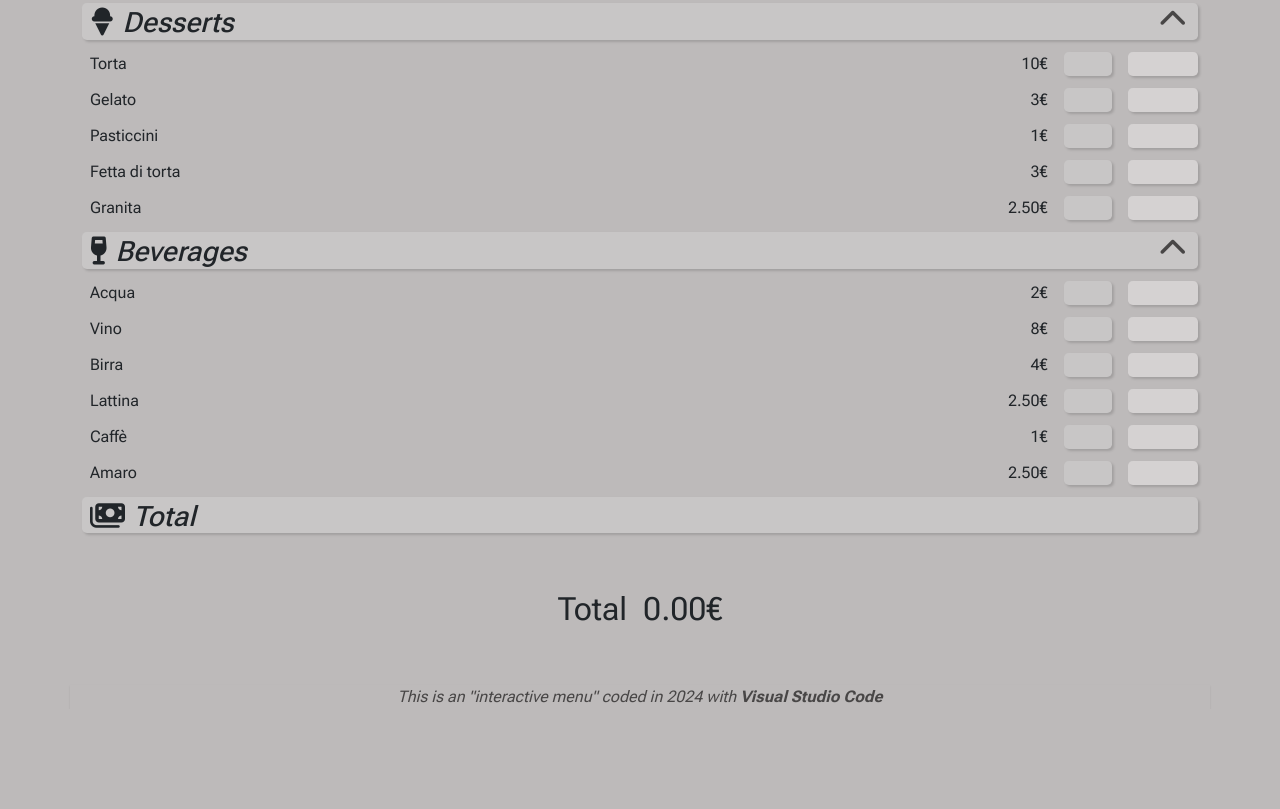
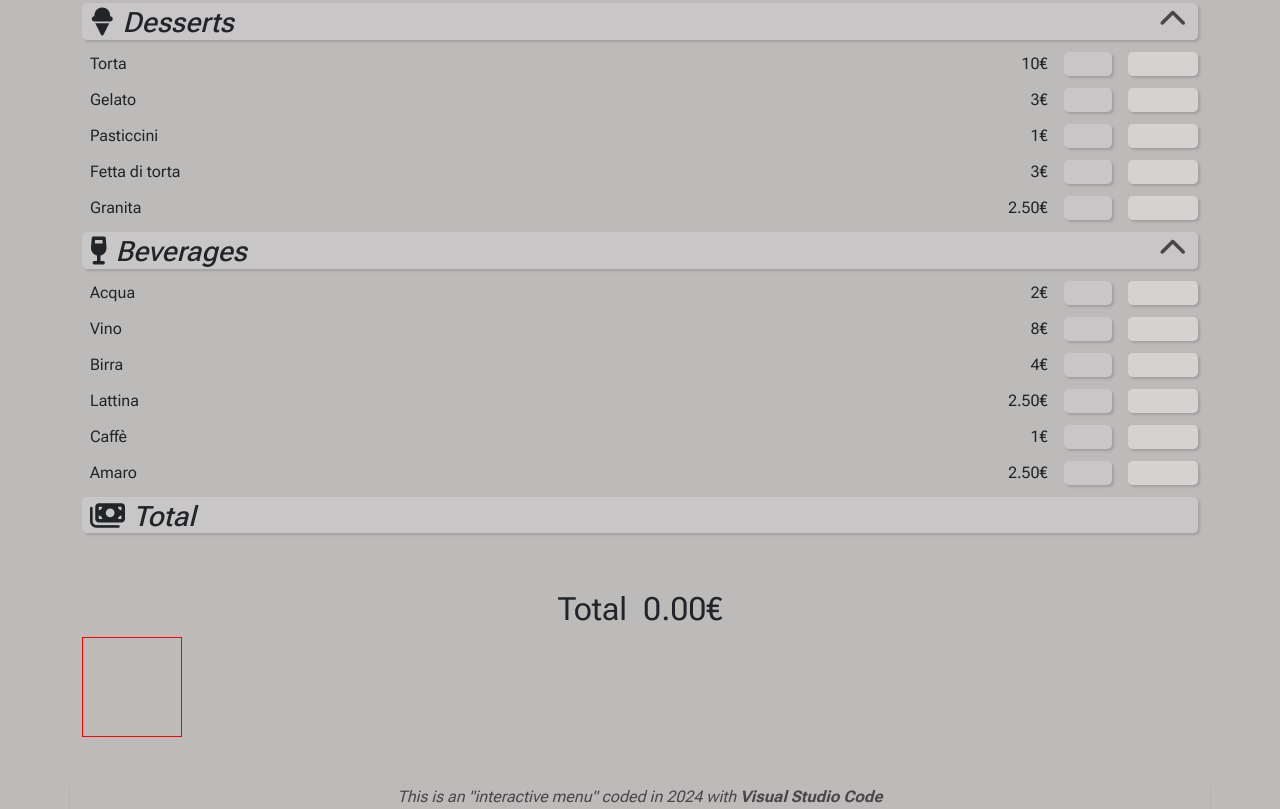
Before and after one commit to gluke0/interactive-menu-receipt, a plain HTML site: page index.html in a window 1280 px wide. Shown: the part 580-1389 px from the top of the page. Before the commit the page ends 1289 px from the top, so only its background shows below. Drawn offline with nearby package versions, Linux system fonts and the light colour scheme.

Commit message:
visualizing the div for the receipt

```diff
--- a/style.css
+++ b/style.css
@@ -102,3 +102,9 @@ footer{
 .gottem{
     font-weight: bolder;
 }
+
+.receipt{
+    height: 100px;
+    width: 100px;
+    border: 1px solid red;
+}
```
Also changed, not shown: main.js (+0 -17 lines).
